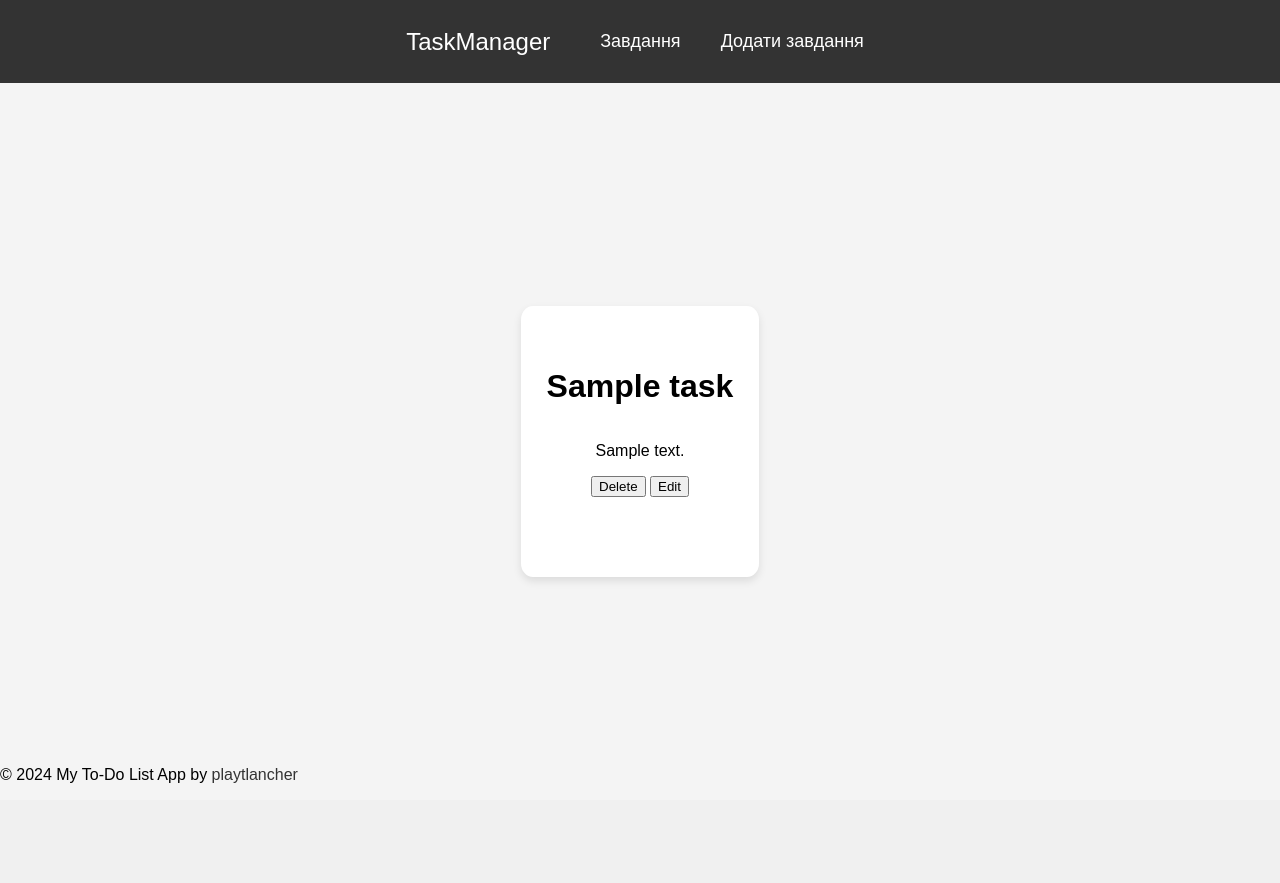
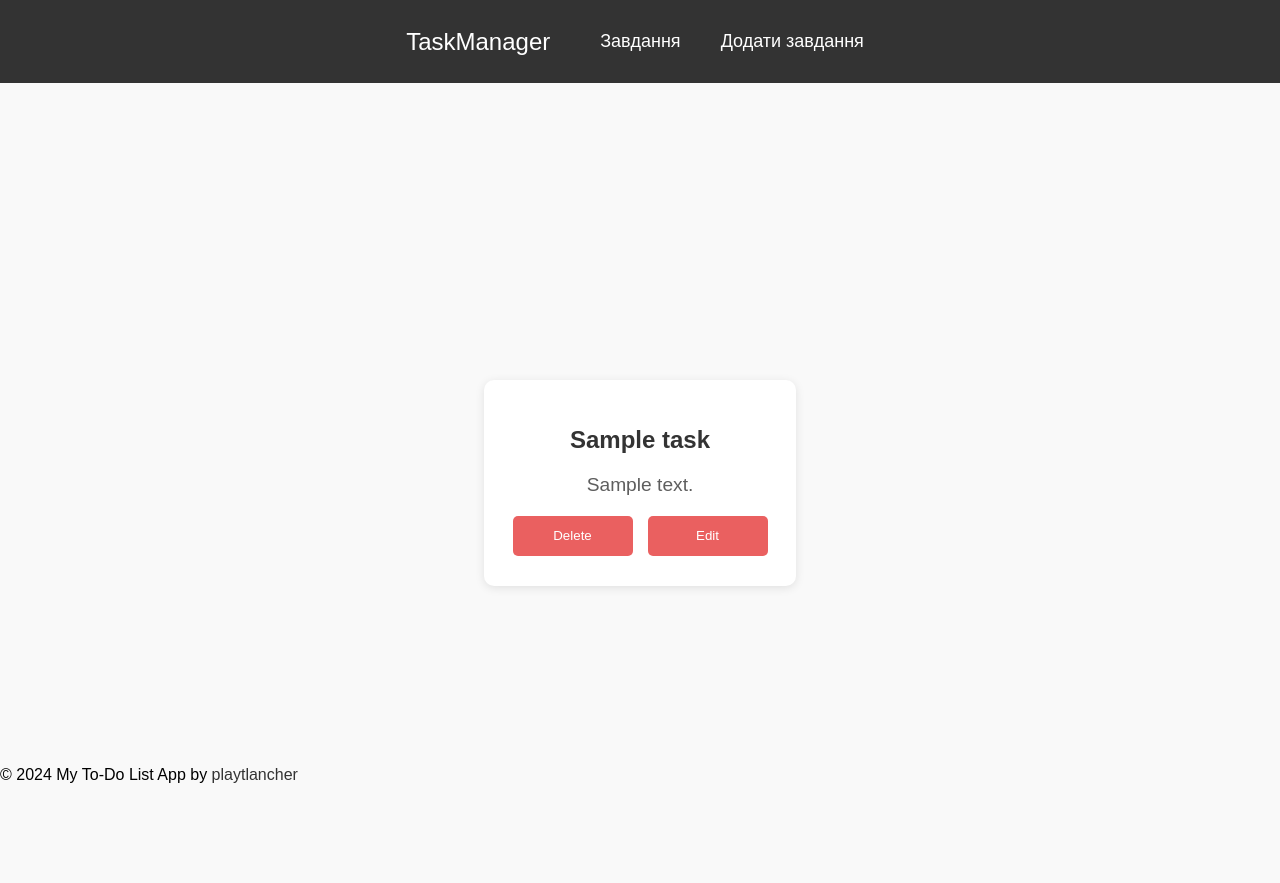
Before and after one commit to playtlancher/Django-ToDoList, a Django app: page /task/1 in a window 1280 px wide. Before the commit the page ends 783 px from the top, so only its background shows below. Run offline with Django 5.2, Linux system fonts and the light colour scheme; tables that the repository leaves empty hold one stand-in row (values such as "Sample post").

Commit message:
Small improvements

```diff
--- a/tasks/models.py
+++ b/tasks/models.py
@@ -1,7 +1,4 @@
 from django.contrib.auth.models import User
-from django.db import models
-
-# Create your models here.
 from django.db import models
 
 
--- a/tasks/templates/tasks/addTaskForm.html
+++ b/tasks/templates/tasks/addTaskForm.html
@@ -10,7 +10,7 @@ task.name
             <h2 class="jus-con-cen">Add task form</h2>
             {{ form.name }}
             {{ form.description }}
-            <span>{{ message }}</span>
+            <span><em>{{ message }}</em></span>
             <button type="submit">Add task</button>
         </form>
     </div>
--- a/tasks/templates/tasks/layout.html
+++ b/tasks/templates/tasks/layout.html
@@ -9,16 +9,8 @@
     <link rel="stylesheet" type="text/css" href="{% static 'users/css/style.css' %}"/>
 
     <!--===============================================================================================-->
-    <title>{% block title %} {% endblock %}}</title>
+    <title>{% block title %} {% endblock %}</title>
 </head>
-<style>
-    #user-avatar {
-        border-radius: 50%;
-        width: 50px;
-        height: 50px;
-        object-fit: cover;
-    }
-</style>
 <body>
 <nav class="navbar">
     <div class="nav-container">
--- a/tasks/templates/tasks/task.html
+++ b/tasks/templates/tasks/task.html
@@ -1,19 +1,19 @@
 {% extends 'tasks/layout.html' %}
 {% block title %}
-task.name
+{{ task.name }}
 {% endblock %}
 {% block content %}
 <div class="page-container">
     <div class="page-center mt-5">
         <div class="task-details-container">
-            <h1>{{ task.name }}</h1>
-            <p class="lead">{{ task.description }}</p>
-            <div>
-                <a href="/task/{{task.id}}/delete">
-                    <button>Delete</button>
+            <h1 class="task-title">{{ task.name }}</h1>
+            <p class="lead task-description">{{ task.description }}</p>
+            <div class="button-group">
+                <a href="/task/{{ task.id }}/delete">
+                    <button class="task-button delete-button">Delete</button>
                 </a>
-                <a href="/task/{{task.id}}/edit">
-                    <button>Edit</button>
+                <a href="/task/{{ task.id }}/edit">
+                    <button class="task-button edit-button">Edit</button>
                 </a>
             </div>
         </div>
--- a/tasks/templates/tasks/tasks.html
+++ b/tasks/templates/tasks/tasks.html
@@ -6,6 +6,7 @@ Task List
 <h2 class="jus-con-cen">Task List</h2>
 
 <div class="tasks-container">
+    {% if tasks %}
         {% for i in tasks %}
         <a href="/task/{{i.id}}">
             <div class="task-card">
@@ -15,5 +16,8 @@ Task List
             </div>
         </a>
         {% endfor %}
+    {% else %}
+    <p class="empty-message"><em>There are no tasks, you can relax</em></p>
+    {% endif %}
 </div>
 {% endblock %}
--- a/users/static/users/css/style.css
+++ b/users/static/users/css/style.css
@@ -49,8 +49,66 @@ footer {
 }
 
 .page-container {
-    flex: 1;
-    align-content: center;
+    display: flex;
+    justify-content: center;
+    align-items: center;
+    flex-direction: column;
+    min-height: 100vh;
+    background-color: #f9f9f9; /* Світлий фон для контрасту */
+}
+
+.task-details-container {
+    background: white;
+    border-radius: 10px;
+    padding: 30px;
+    box-shadow: 0 2px 10px rgba(0, 0, 0, 0.1);
+    width: 80%; /* Ширина контейнера */
+    max-width: 600px; /* Максимальна ширина */
+    text-align: center; /* Центрування тексту */
+}
+
+.task-title {
+    font-size: 2rem;
+    margin-bottom: 15px;
+    color: #333;
+}
+
+.task-description {
+    font-size: 1.2rem;
+    margin-bottom: 20px;
+    color: #5e5e5e;
+}
+
+.button-group {
+    display: flex;
+    justify-content: center;
+    gap: 15px;
+}
+
+.task-button {
+    width: 120px;
+    height: 40px;
+    border-radius: 5px;
+    border: none;
+    color: white;
+    cursor: pointer;
+    transition: background 0.3s ease;
+}
+
+.delete-button {
+    background: var(--text-color);
+}
+
+.edit-button {
+    background: var(--text-color);
+}
+
+.delete-button:hover {
+    background: #dd3f3f;
+}
+
+.edit-button:hover {
+    background: #ea6d6d;
 }
 
 .container {
@@ -64,16 +122,9 @@ footer {
     bottom: 2rem;
     font-size: 0.7rem;
 }
-.task-details-container{
-    position: relative;
-    display: flex;
-    align-items: center;
-    justify-content: center;
-    flex-direction: column;
-    padding: 5vh 2vw 10vh 2vw;
-    box-shadow: 0 4px 8px rgba(0, 0, 0, 0.1);
-    background: white;
-    border-radius: 5%;
+
+ul{
+    list-style-type: none;
 }
 .task-details-container span{
     color: var(--text-color);
@@ -289,3 +340,6 @@ body {
         align-items: center;
     }
 }
+.empty-message{
+
+}
```
Also changed, not shown: users/static/users/css/main.css (+1 -10 lines), users/templates/users/login.html (+7 -10 lines), users/templates/users/registration.html (+7 -9 lines). Lines whose indentation alone changed are shown as unchanged.
